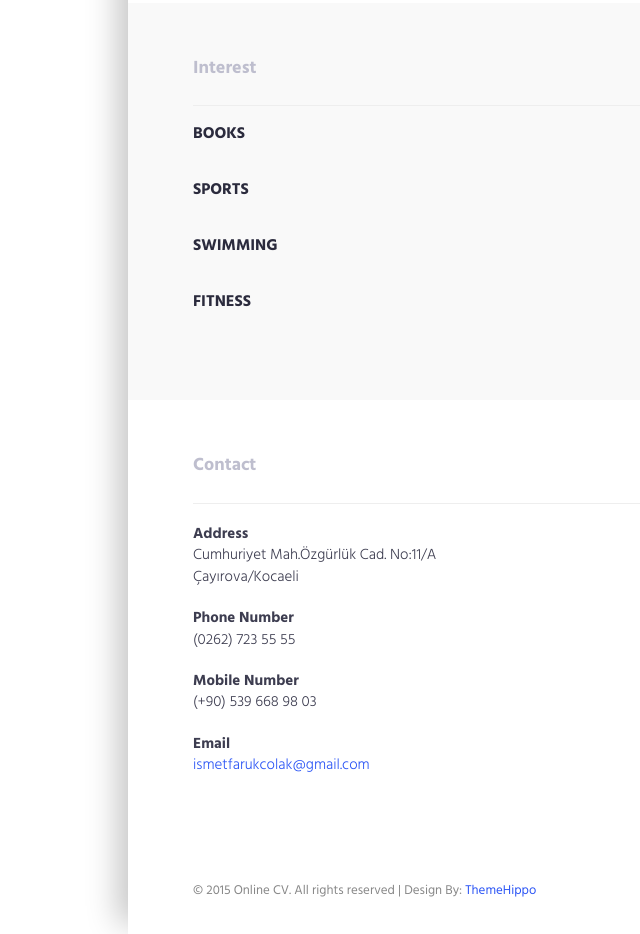
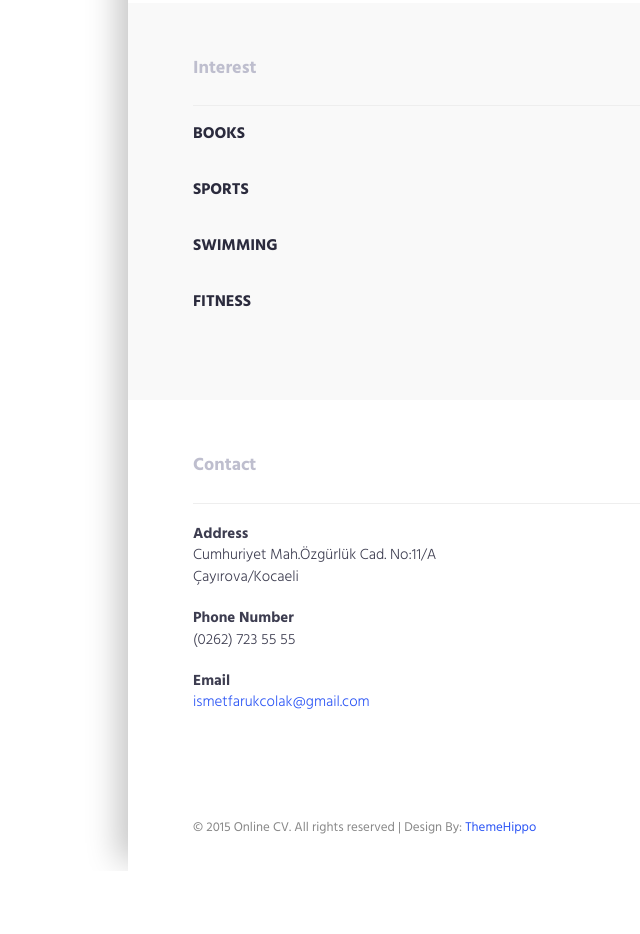
Before and after one commit to Ifarukcolak/Online-CV, a plain HTML site: page index.html in a window 1280 px wide. Shown: the part 2384-3318 px from the top of the page, without its empty margins (512-1152 px from the left). After the commit the page ends 3255 px from the top, so only its background shows below. Drawn offline with Linux system fonts and the light colour scheme.

Commit message:
Update index.html

```diff
--- a/index.html
+++ b/index.html
@@ -299,10 +299,6 @@
                                     (0262) 723 55 55
                                 </address>
                                 <address>
-                                    <strong>Mobile Number</strong><br>
-                                    (+90) 539 668 98 03
-                                </address>
-                                <address>
                                     <strong>Email</strong><br>
                                     <a href="mailto:#">ismetfarukcolak@gmail.com</a>
                                 </address>
```
